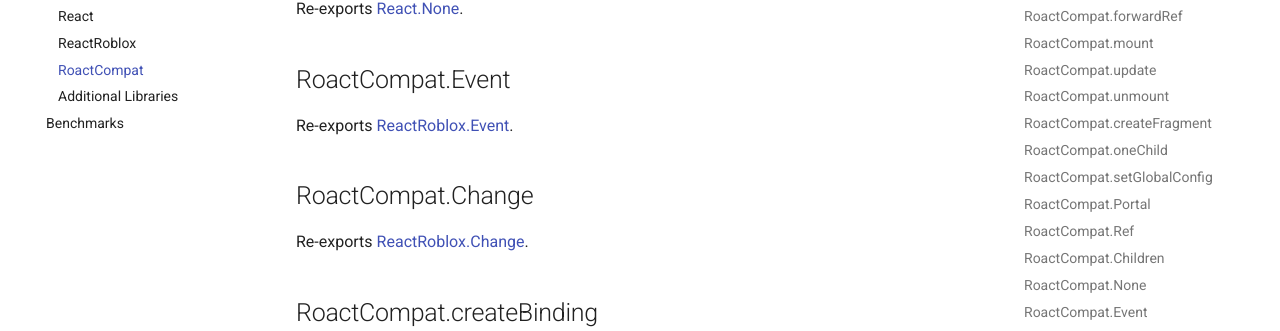
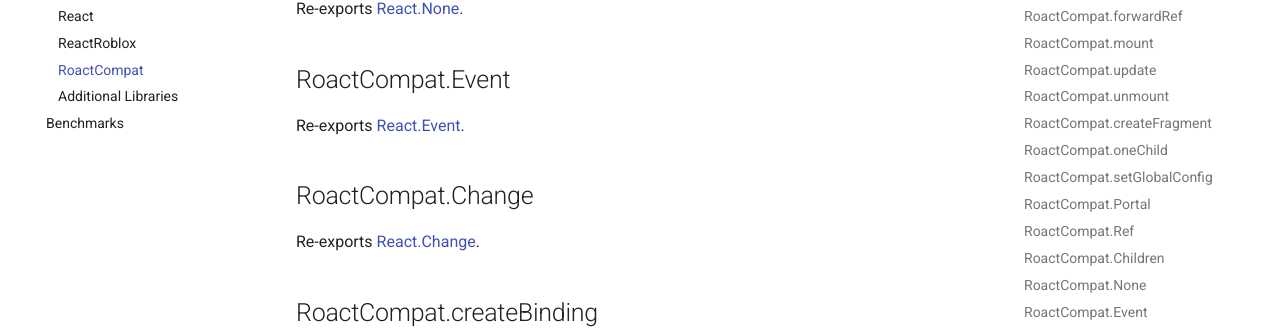
Before and after one commit to jsdotlua/react-lua, an MkDocs documentation site: the page built from docs/api-reference/roact-compat.md, in a window 1280 px wide and 900 px high, scrolled down 4101 px. Shown: the part 227-558 px from the top of the window. Built offline with MkDocs 1.6.1 and Material for MkDocs 9.7.7, drawn with Linux system fonts in a browser that asks for light colours; comment, search, counter and statistics services are not loaded.

Commit message:
Minor docs update for clarity

```diff
--- a/docs/api-reference/roact-compat.md
+++ b/docs/api-reference/roact-compat.md
@@ -135,11 +135,11 @@
 
 ## RoactCompat.Event
 
-Re-exports [ReactRoblox.Event](react-roblox.md#reactrobloxevent).
+Re-exports [React.Event](react.md#reactrobloxevent).
 
 ## RoactCompat.Change
 
-Re-exports [ReactRoblox.Change](react-roblox.md#reactrobloxchange).
+Re-exports [React.Change](react.md#reactrobloxchange).
 
 ## RoactCompat.createBinding
 Re-exports [ReactRoblox.createBinding](react.md#reactcreatebinding).
```
